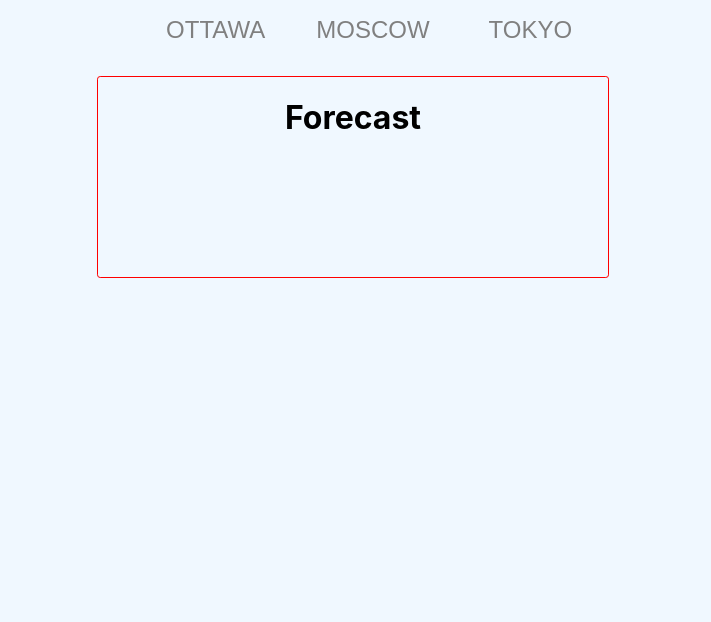
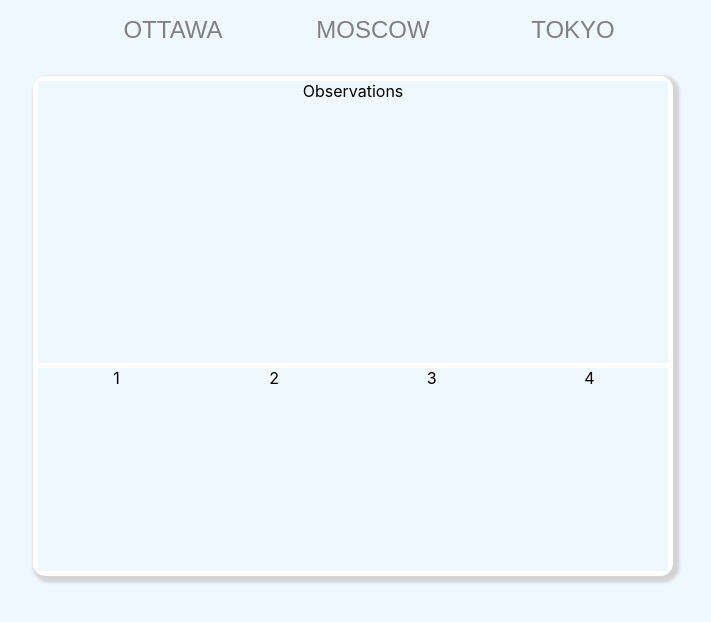
Before and after one commit to sajmeri/agency-analytics, a React (Create React App) app: page / in a window 1280 px wide. Shown: the top 622 px of the page, without its empty margins (287-998 px from the left). Built offline with nearby package versions, Linux system fonts and the light colour scheme.

Commit message:
applying basic formatting for the weather data

```diff
--- a/src/components/Forecast.tsx
+++ b/src/components/Forecast.tsx
@@ -4,8 +4,14 @@ import "../styles/components/Weather.css";
 class Forecast extends Component {
   render(): ReactNode {
     return (
-      <div className="forecast">
-        <h1>Forecast</h1>
+      <div className="weather-data">
+        <div className="observations">Observations</div>
+        <div className="forecast">
+          <div>1</div>
+          <div>2</div>
+          <div>3</div>
+          <div>4</div>
+        </div>
       </div>
     );
   }
--- a/src/components/Weather.less
+++ b/src/components/Weather.less
@@ -2,7 +2,7 @@
 .container{
     margin-top: 1rem;
     @media (min-width:961px) {
-        width: 40%;
+        width: 50%;
         margin: auto;
     }
 }
@@ -24,9 +24,25 @@ li {
 
 }
 
+.weather-data{
+    box-shadow: .2rem .2rem .2rem .2rem lightgray;
+    height: 500px;
+    border-radius: .8rem;
+    margin-top: 2rem;
+    background-color: white;
+    display: grid;
+    grid-template-rows: 1.75fr 1.25fr;
+}
+
+.observations{
+    background-color: @backgroundd-color;
+    margin: .3rem;
+}
+
 .forecast{
-    border: 1px solid red;
-    height: 200px;
-    border-radius: .2rem;
-    margin-top: 2rem;;
+    background-color: @backgroundd-color;
+    margin: .3rem;
+    margin-top: 0;
+    display: grid;
+    grid-template-columns: 1fr 1fr 1fr 1fr;
 }
--- a/src/styles/components/Weather.css
+++ b/src/styles/components/Weather.css
@@ -3,7 +3,7 @@
 }
 @media (min-width: 961px) {
   .container {
-    width: 40%;
+    width: 50%;
     margin: auto;
   }
 }
@@ -20,10 +20,24 @@ li a {
   color: gray;
   text-decoration: none;
 }
+.weather-data {
+  box-shadow: 0.2rem 0.2rem 0.2rem 0.2rem lightgray;
+  height: 500px;
+  border-radius: 0.8rem;
+  margin-top: 2rem;
+  background-color: white;
+  display: grid;
+  grid-template-rows: 1.75fr 1.25fr;
+}
+.observations {
+  background-color: aliceblue;
+  margin: 0.3rem;
+}
 .forecast {
-  border: 1px solid red;
-  height: 200px;
-  border-radius: 0.2rem;
-  margin-top: 2rem;
+  background-color: aliceblue;
+  margin: 0.3rem;
+  margin-top: 0;
+  display: grid;
+  grid-template-columns: 1fr 1fr 1fr 1fr;
 }
 /*# sourceMappingURL=Weather.css.map */
```
Also changed, not shown: 1 other file (tests, documents, lock files or other folders).
